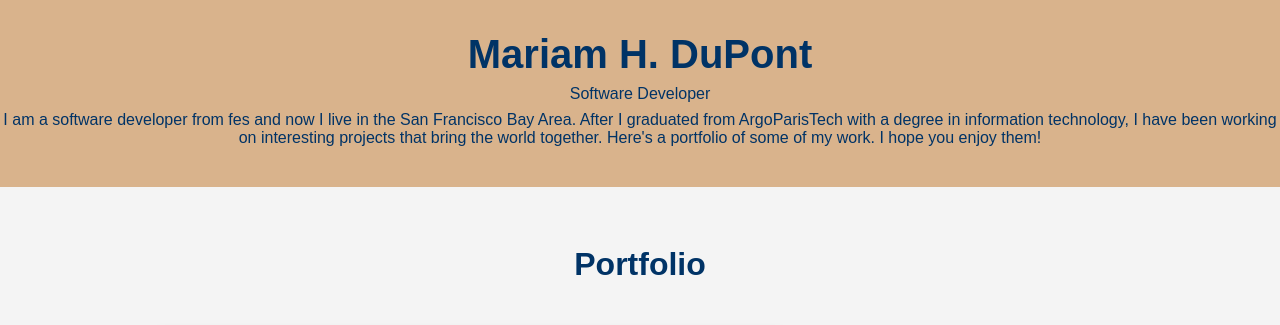
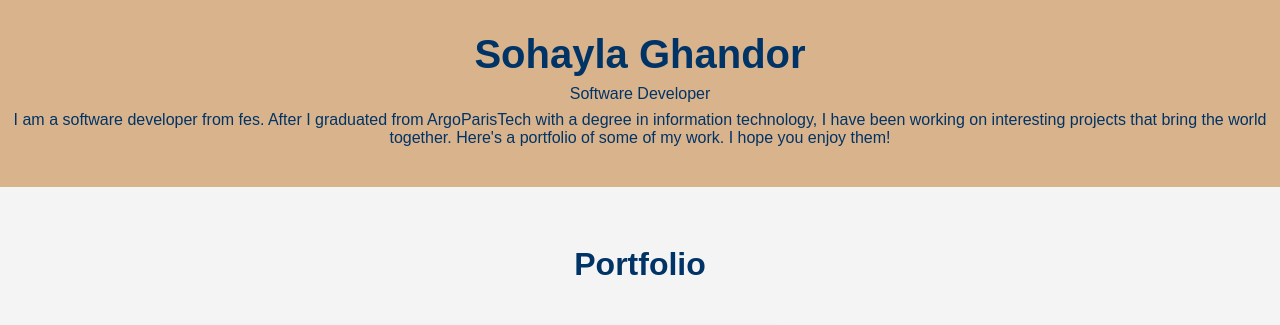
Before and after one commit to JasmineGHR/portfolio-webesite-repos, a plain HTML site: page index.html in a window 1280 px wide. Shown: the top 325 px of the page. Drawn offline with Linux system fonts and the light colour scheme.

Commit message:
update the resume

```diff
--- a/index.html
+++ b/index.html
@@ -15,9 +15,9 @@
 
 <body>
     <header>
-        <h1>Mariam H. DuPont</h1>
+        <h1>Sohayla Ghandor</h1>
         <p>Software Developer</p>
-        <p>I am a software developer from fes and now I live in the San Francisco Bay Area. After I graduated from ArgoParisTech with a degree in information technology, I have been working on interesting projects that bring the world together. Here's a portfolio of some of my work. I hope you enjoy them!</p>
+        <p>I am a software developer from fes. After I graduated from ArgoParisTech with a degree in information technology, I have been working on interesting projects that bring the world together. Here's a portfolio of some of my work. I hope you enjoy them!</p>
     </header>
 
     <main>
```
